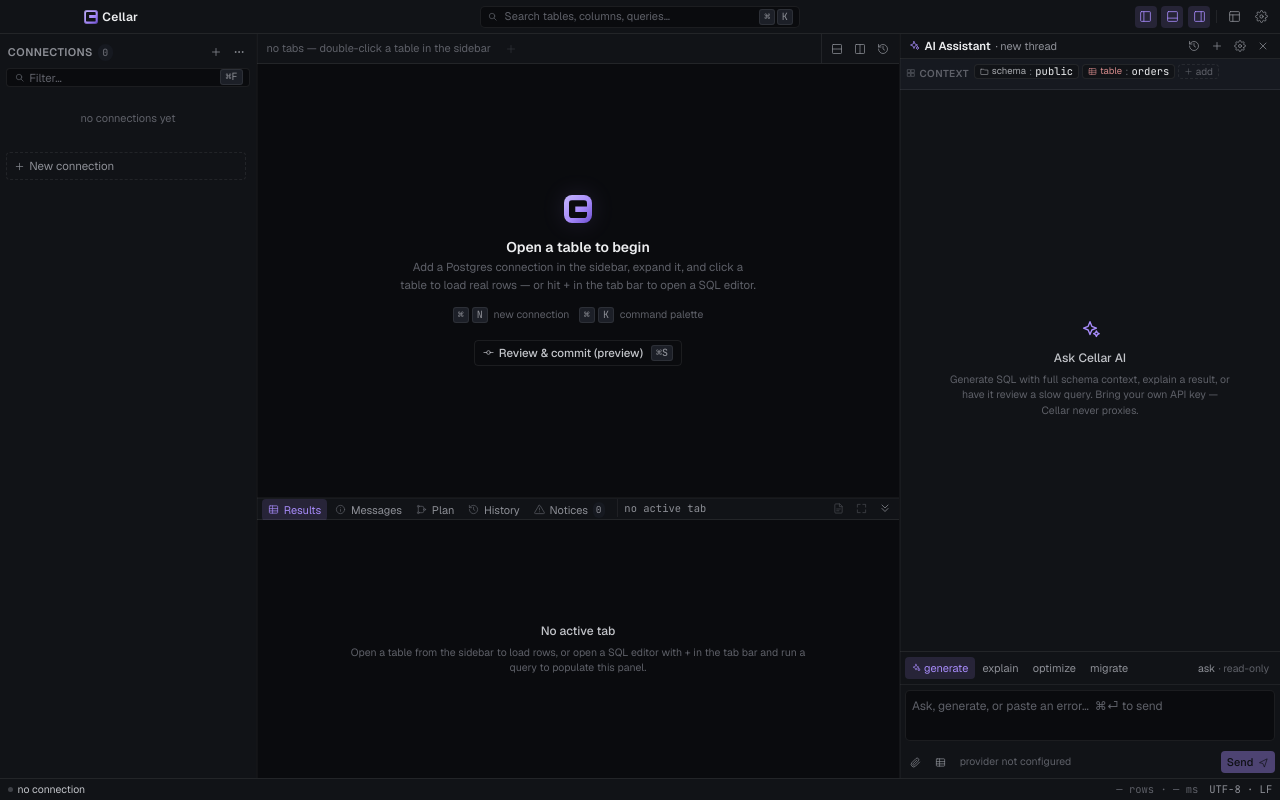
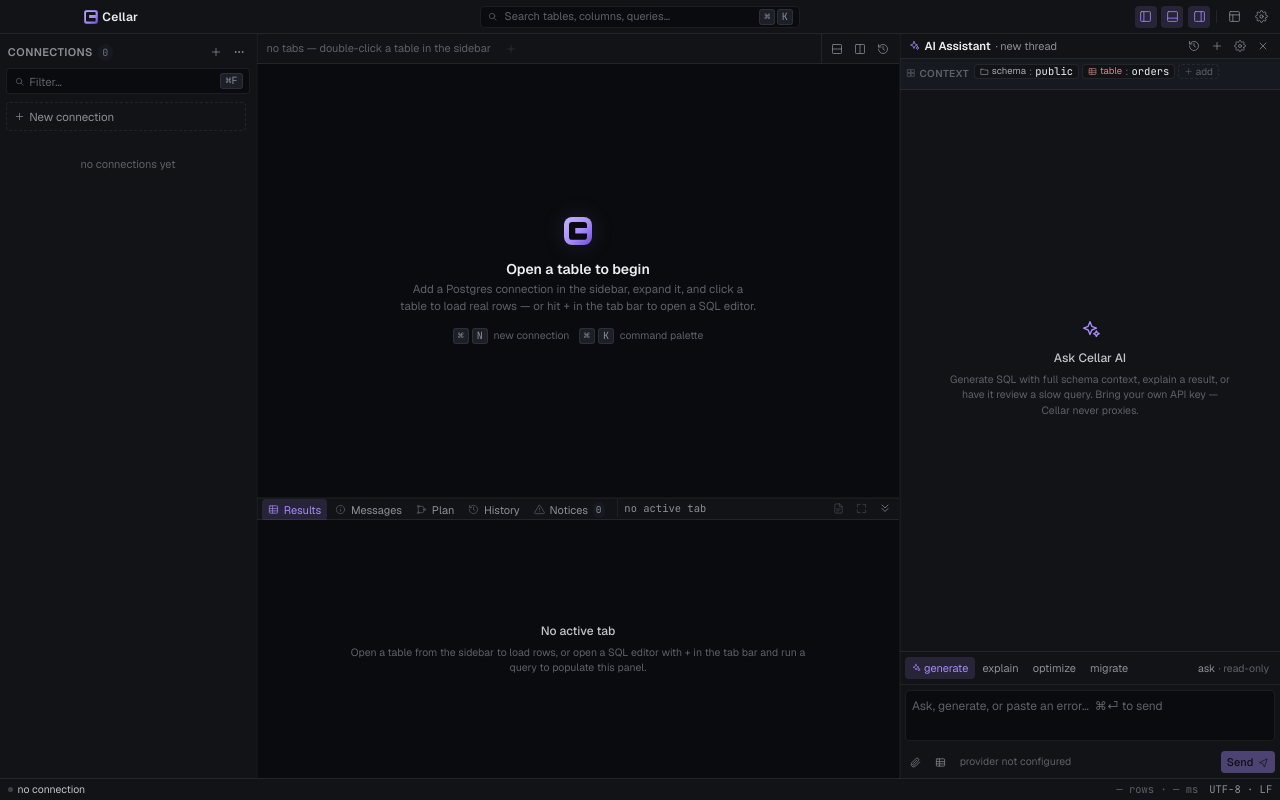
Before and after one commit to MRL-00/cellar, a React (Vite) app in the folder apps/desktop/: page / in a window 1280 px wide. Built offline with nearby package versions, Linux system fonts and the light colour scheme.

Commit message:
fix: polish sidebar empty states

```diff
--- a/apps/desktop/src/components/Sidebar.tsx
+++ b/apps/desktop/src/components/Sidebar.tsx
@@ -280,20 +280,28 @@
         </div>
       </div>
 
-      <div className="mx-2 mb-1.5 flex h-6 shrink-0 items-center gap-1.5 rounded-[4px] border border-border-default bg-bg-inset px-2 focus-within:border-accent-line">
+      <div className="mx-2 mb-1.5 flex min-h-7 shrink-0 items-center gap-1.5 rounded-[4px] border border-border-default bg-bg-inset px-2 py-1 focus-within:border-accent-line">
         <Icon.search size={11} style={{ color: "var(--fg-3)" }} />
         <input
           placeholder="Filter…"
           value={filter}
           onChange={(e) => setFilter(e.target.value)}
-          className="flex-1 border-none bg-transparent text-[11.5px] text-fg-0 outline-none placeholder:text-fg-3"
+          className="flex-1 border-none bg-transparent py-0.5 text-[11.5px] leading-4 text-fg-0 outline-none placeholder:text-fg-3"
         />
         <span className="kbd">⌘F</span>
       </div>
 
       <div className="flex-1 overflow-y-auto pb-3">
+        <button
+          onClick={onNewConnection}
+          className="mx-2 mt-1 mb-3 flex w-[calc(100%-16px)] items-center gap-1.5 rounded-[4px] border border-dashed border-border-default px-2 py-1.5 text-[11.5px] text-fg-2 transition-[border-color,color,background] duration-150 hover:border-solid hover:border-accent-line hover:bg-accent-soft hover:text-accent"
+        >
+          <Icon.plus size={11} />
+          <span>New connection</span>
+        </button>
+
         {filtered.length === 0 && (
-          <div className="px-3 py-6 text-center text-[11px] text-fg-3">
+          <div className="px-3 py-5 text-center text-[11px] text-fg-3">
             no connections yet
           </div>
         )}
@@ -320,13 +328,6 @@
           );
         })}
 
-        <button
-          onClick={onNewConnection}
-          className="m-2 flex w-[calc(100%-16px)] items-center gap-1.5 rounded-[4px] border border-dashed border-border-default px-2 py-1.5 text-[11.5px] text-fg-2 transition-[border-color,color,background] duration-150 hover:border-solid hover:border-accent-line hover:bg-accent-soft hover:text-accent"
-        >
-          <Icon.plus size={11} />
-          <span>New connection</span>
-        </button>
       </div>
 
       <ContextMenu state={menu} onClose={() => setMenu(null)} />
--- a/apps/desktop/src/components/Workspace.tsx
+++ b/apps/desktop/src/components/Workspace.tsx
@@ -4,7 +4,6 @@
   type PendingChanges,
 } from "@cellar/data-grid";
 
-import { Icon } from "./icons";
 import { SqlEditor } from "./SqlEditor";
 import { useTabs, type TableTab } from "../state/tabs";
 import { useTableData } from "../hooks/useTableData";
@@ -17,7 +16,7 @@
   const active = tabs.find((t) => t.id === activeId) ?? null;
 
   if (!active) {
-    return <EmptyWorkspace onCommit={onCommit} />;
+    return <EmptyWorkspace />;
   }
   if (active.kind === "query") {
     // `key` gives each query tab its own caret/wrap state.
@@ -95,7 +94,7 @@
   );
 }
 
-function EmptyWorkspace({ onCommit }: { onCommit?: () => void }) {
+function EmptyWorkspace() {
   return (
     <div className="flex flex-1 flex-col items-center justify-center gap-[14px] bg-bg-inset px-10 py-10 text-center text-[12.5px] text-fg-2">
       <span
@@ -134,17 +133,6 @@
           <kbd className="kbd">K</kbd>&nbsp;command palette
         </span>
       </div>
-      {onCommit && (
-        <button
-          onClick={onCommit}
-          title="Open the commit review modal"
-          className="mt-1 inline-flex h-[26px] items-center gap-[5px] whitespace-nowrap rounded-[4px] border border-border-default bg-transparent px-2.5 text-[11.5px] font-medium text-fg-1 transition-[background,color,border-color] duration-[120ms] hover:border-border-strong hover:bg-bg-3 hover:text-fg-0"
-        >
-          <Icon.commit size={11} />
-          <span>Review &amp; commit (preview)</span>
-          <kbd className="kbd ml-1">⌘S</kbd>
-        </button>
-      )}
     </div>
   );
 }
```
